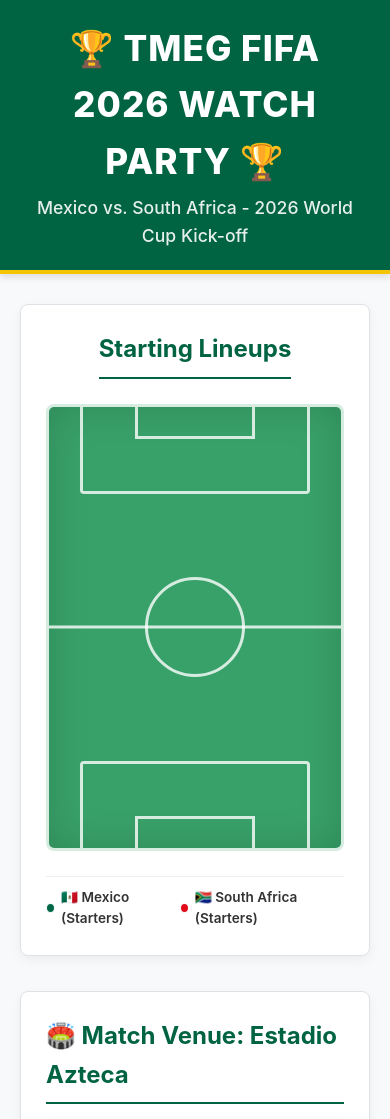
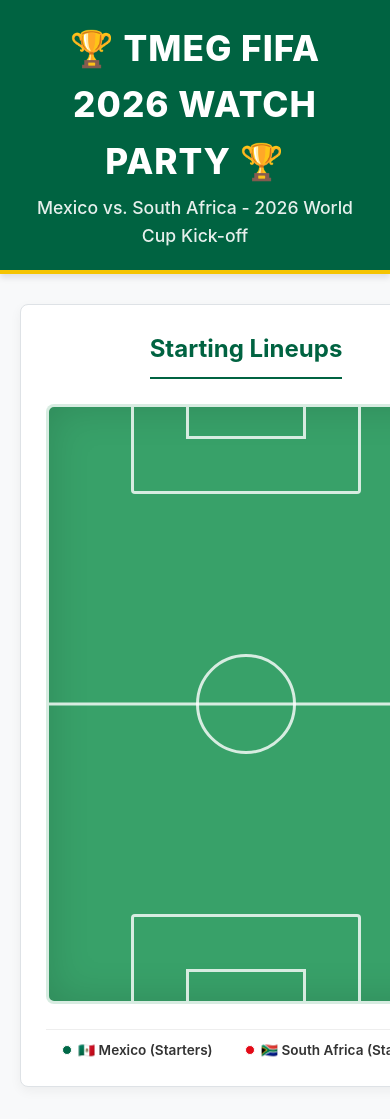
Before and after one commit to jlivanramirez7/TMEGFIFAkickoff, a Python web app: template templates/index.html in a window 390 px wide; the page is wider, and only the part inside the window is pictured. Shown: the top 1119 px of that part. Run offline with Jinja, Linux system fonts and the light colour scheme; the template is opened without the code that fills it, so the values that code supplies are empty; some libraries are stand-ins or nearby versions.

Commit message:
Stop lineup field map from shrinking: set min-width to 400px and update dashboard responsive breakpoint to 1350px

```diff
--- a/static/style.css
+++ b/static/style.css
@@ -76,7 +76,7 @@ header h1 {
     max-width: 800px;
 }
 
-@media (max-width: 1024px) {
+@media (max-width: 1350px) {
     .container {
         grid-template-columns: 1fr;
     }
@@ -639,6 +639,7 @@ tbody tr:nth-child(3) {
 .soccer-field {
     width: 100%;
     max-width: 440px;
+    min-width: 400px; /* Force minimum width to prevent login/prediction layout toggling from shrinking the field */
     aspect-ratio: 2 / 3; /* Symmetric layout ratio */
     background-color: #38a169; /* Soccer field green */
     border: 3px solid rgba(255, 255, 255, 0.8);
```
